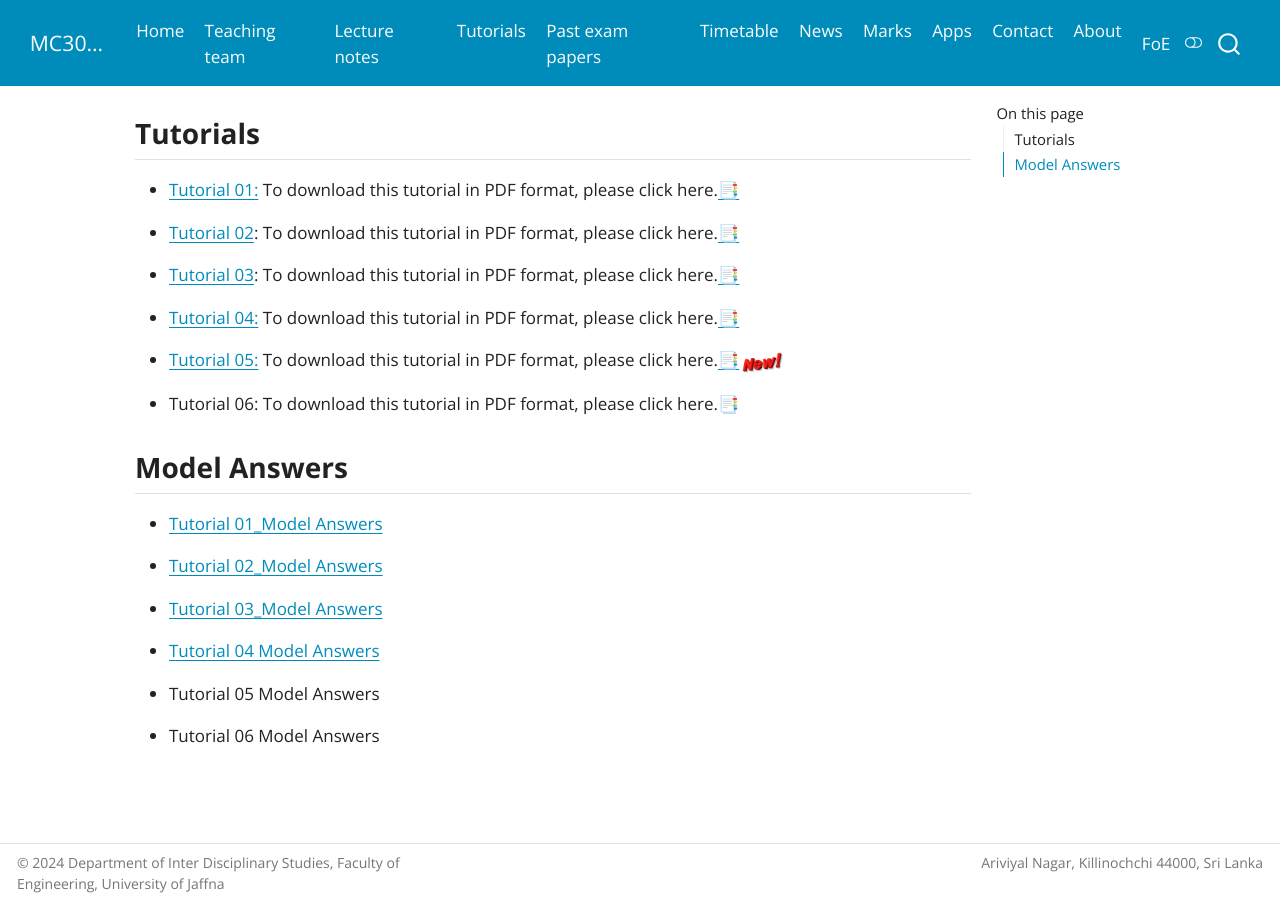
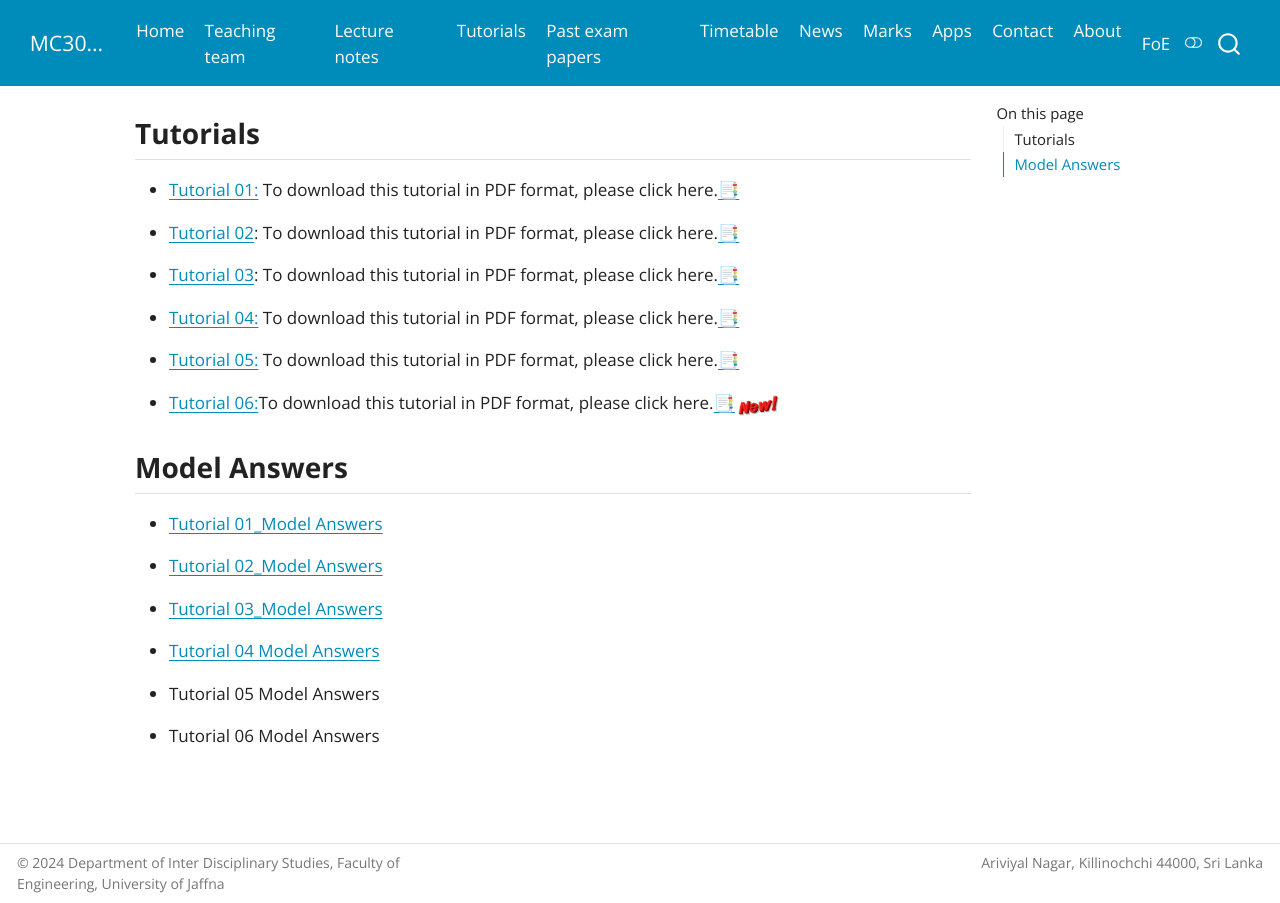
Before and after one commit to Mayooran1987/MC3020_E22, a plain HTML site: page docs/tutorials.html in a window 1280 px wide. Drawn offline with nearby package versions, Linux system fonts and the light colour scheme.

Commit message:
Page updated!

```diff
--- a/docs/tutorials.html
+++ b/docs/tutorials.html
@@ -175,8 +175,8 @@ ul.task-list li input[type="checkbox"] {
 <li><p><a href="https://github.com/Mayooran1987/MC3020_E22/raw/main/Tutorial_2.pdf">Tutorial 02</a>: To download this tutorial in PDF format, please click here.<a href="https://github.com/Mayooran1987/MC3020_E22/raw/main/Tutorial_2.pdf">📑</a></p></li>
 <li><p><a href="https://github.com/Mayooran1987/MC3020_E22/raw/main/Tutorial_3.pdf">Tutorial 03</a>: To download this tutorial in PDF format, please click here.<a href="https://github.com/Mayooran1987/MC3020_E22/raw/main/Tutorial_3.pdf">📑</a></p></li>
 <li><p><a href="https://github.com/Mayooran1987/MC3020_E22/raw/main/Tutorial_4.pdf">Tutorial 04:</a> To download this tutorial in PDF format, please click here.<a href="https://github.com/Mayooran1987/MC3020_E22/raw/main/Tutorial_4.pdf">📑</a></p></li>
-<li><p><a href="https://github.com/Mayooran1987/MC3020_E22/raw/main/Tutorial_5.pdf">Tutorial 05:</a> To download this tutorial in PDF format, please click here.<a href="https://github.com/Mayooran1987/MC3020_E22/raw/main/Tutorial_5.pdf">📑</a><img src="images/new-icon-gif-9.gif" class="img-fluid" width="45"></p></li>
-<li><p>Tutorial 06: To download this tutorial in PDF format, please click here.📑</p></li>
+<li><p><a href="https://github.com/Mayooran1987/MC3020_E22/raw/main/Tutorial_5.pdf">Tutorial 05:</a> To download this tutorial in PDF format, please click here.<a href="https://github.com/Mayooran1987/MC3020_E22/raw/main/Tutorial_5.pdf">📑</a></p></li>
+<li><p><a href="https://github.com/Mayooran1987/MC3020_E22/raw/main/Tutorial_6.pdf">Tutorial 06:</a>To download this tutorial in PDF format, please click here.<a href="https://github.com/Mayooran1987/MC3020_E22/raw/main/Tutorial_6.pdf">📑</a><img src="images/new-icon-gif-9.gif" class="img-fluid" width="45"></p></li>
 </ul>
 </section>
 <section id="model-answers" class="level2">
```
Also changed, not shown: docs/notes.html (+3 -2 lines), docs/search.json (+4 -4 lines), 1 other file.
